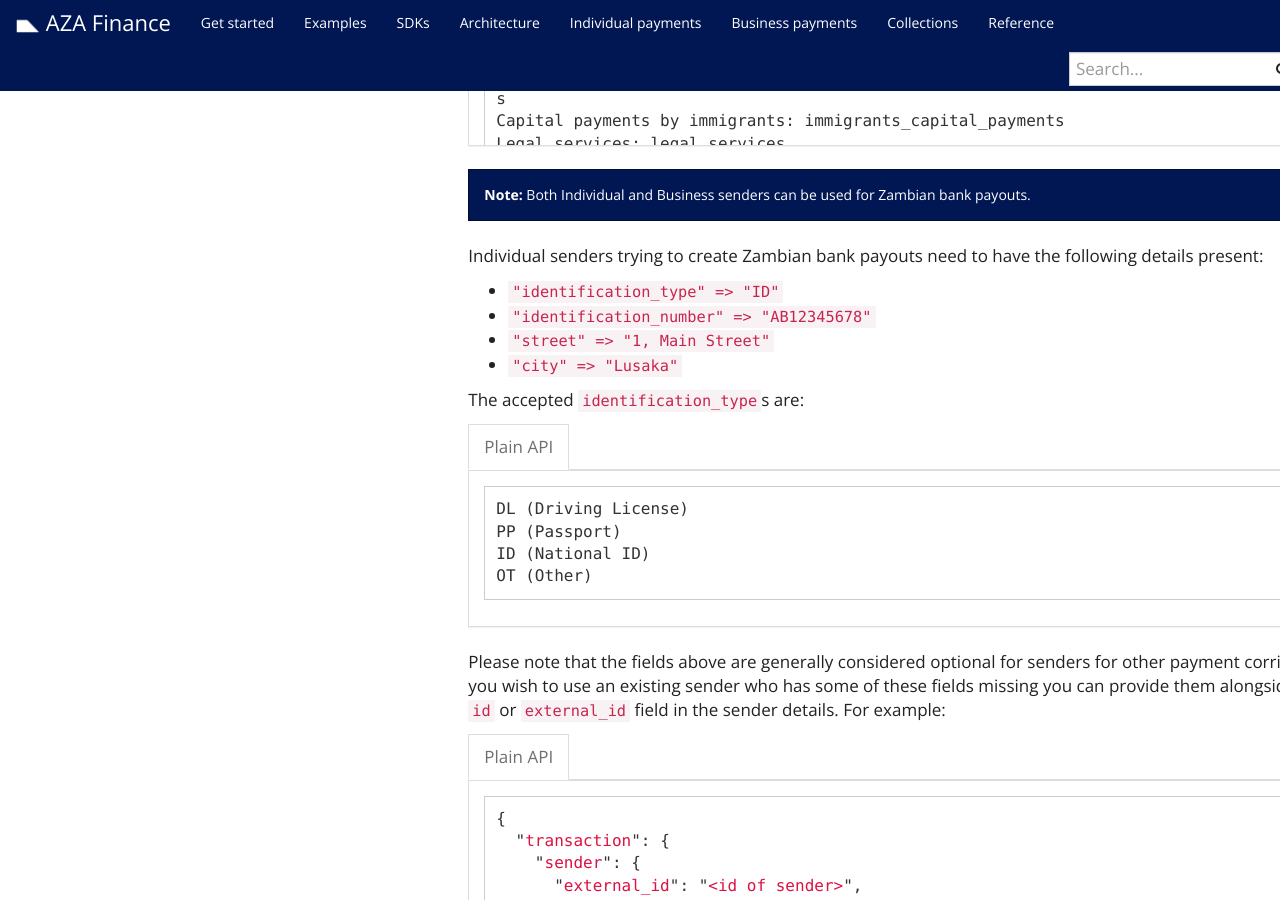
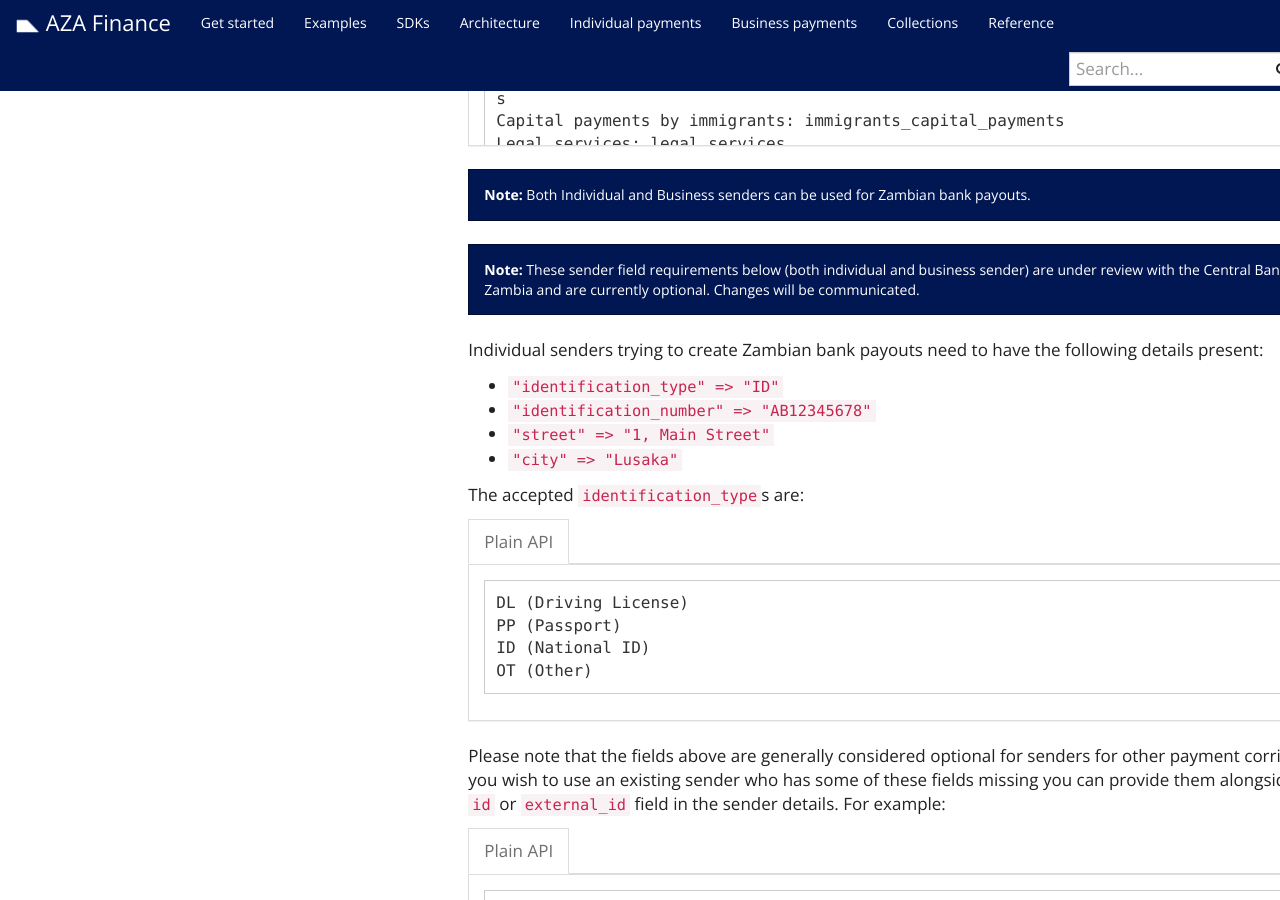
Before and after one commit to transferzero/api-documentation, a Jekyll site: the page built from _docs/individual-payments.md, in a window 1280 px wide and 900 px high, scrolled down 26504 px. Built offline with Jekyll 4.4.1, drawn with Linux system fonts in a browser that asks for light colours; nearby versions of some CDN libraries; comment, search, counter and statistics services are not loaded.

Commit message:
BTA-13641 ZMW optional fields

```diff
--- a/_includes/corridors/zmw-bank.md
+++ b/_includes/corridors/zmw-bank.md
@@ -375,6 +375,10 @@ Zambia National Commercial Bank, ZM National Comm. Ndola BusinSouth Sudan Centre
 **Note:** Both Individual and Business senders can be used for Zambian bank payouts.
 </div>
 
+<div class="alert alert-info" markdown="1">
+**Note:** These sender field requirements below (both individual and business sender) are under review with the Central Bank of Zambia and are currently optional. Changes will be communicated.
+</div>
+
 Individual senders trying to create Zambian bank payouts need to have the following details present:
 - `"identification_type" => "ID"`
 - `"identification_number" => "AB12345678"`
```
